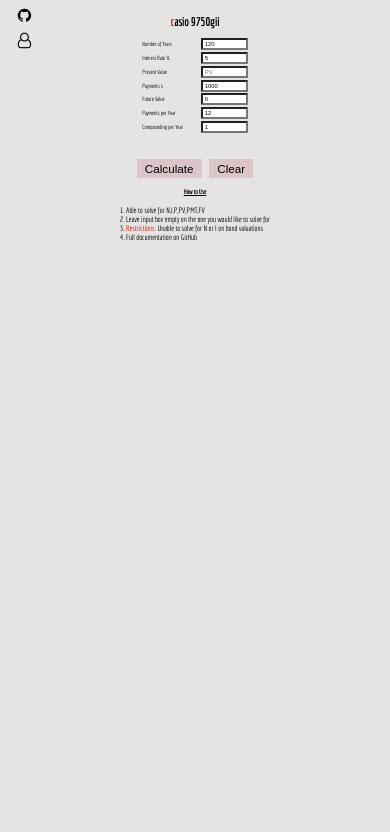
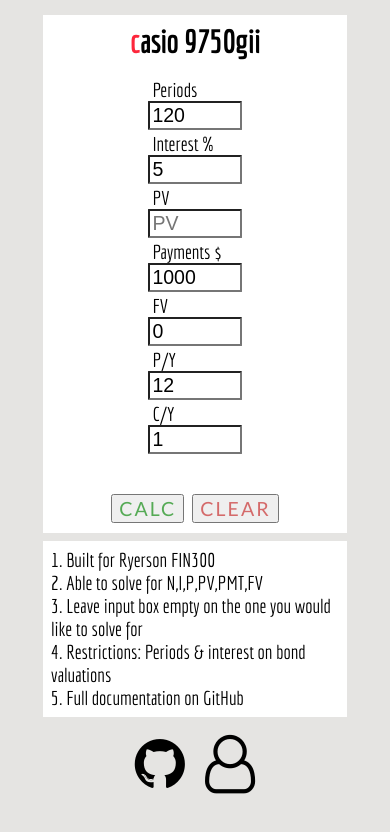
Before and after one commit to etiotan/react-casio-9750gii, a React (Create React App) app: page / in a window 390 px wide. Shown: the top 832 px of the page. Built offline with nearby package versions, Linux system fonts and the light colour scheme.

Commit message:
readMe added and cleaned up

```diff
--- a/src/App.css
+++ b/src/App.css
@@ -1,6 +1,7 @@
 @import url("https://fonts.googleapis.com/css?family=Economica" );
+@import url("https://fonts.googleapis.com/css?family=Lato");
 @import url("https://maxcdn.bootstrapcdn.com/font-awesome/4.7.0/css/font-awesome.min.css");
-
+/*General styling*/
 body{
   margin: 15px;
   padding: 0;
@@ -8,6 +9,14 @@
   font-size: 2vw;
   text-align: center;
   background-color: #E5E4E2;
+}
+
+/*calculator*/
+.calculator{
+  background-color: white;
+  width: 33%;
+  margin: 0 auto;
+  padding: 2vw
 }
 .block{
   display: block;
@@ -19,56 +28,57 @@
   width: 15vw;
   display: inline-block;
   text-align: left;
+  white-space: nowrap;
 }
 input{
   width: 10vw;
   font-size: 1.5vw;
   border-radius: .25vw;
 }
-input:hover{
+
+/*Clear & Submit Button*/
+button{
+  margin-top: 5.3vw;
+  margin-left: 1vw;
+  margin-right: 1vw;
+  font-size: 2vw;
+  transition: all 200ms ease;
+  box-sizing: border-box;
+  text-transform: uppercase;
+  font-family: 'Lato', Arial, sans-serif;
+  letter-spacing: 2px;
+  outline: none;
+  -webkit-tap-highlight-color: rgba(0,0,0,0);
+  -webkit-tap-highlight-color: transparent;
+  cursor: pointer;
 
 }
-/*Clear & Submit Button*/
-button{
-  margin-top: 6vw;
-  margin-left: 1vw;
-  margin-right: 1vw;
-  border-color: transparent;
-  background-color: #DBC5C9;
-  font-size: 3vw;
-  transition: all 200ms ease;
-  box-sizing: border-box;
-}
-button:hover{
-  transform: translateY(-2px);
-}
-h4{
-  padding: 0;
-  margin: 0;
-}
+
 /*answer*/
 .answer{
-  color: green;
+  color: #55AA55;
   padding: 0;
   margin: 0;
   position: absolute;
   left: 50%;
   transform: translate(-50%)
 }
-span{
-  color: red;
+
+
+/*explanation How to Use*/
+.userInterface{
+  text-align: center;
+  margin-top: 2vw;
+  padding: 0;
 }
 
-/*explanation How to Use*/
-h5{
-  text-decoration: underline;
-}
 .userInterface ul{
   list-style: decimal;
   list-style-position: inside;
+  background-color: white;
+  width: 33%;
   margin: 0 auto;
-  padding: 0;
-  display: inline-block;
+  padding: 2vw
 
 }
 .userInterface li{
@@ -87,19 +97,64 @@
   color: inherit;
   text-decoration: none;
 }
-.fa-github{
+.fa-user-o, .fa-github{
+  margin: 10px;
   display: block;
-  transition: all 500ms ease
+  transition: all 500ms ease;
+  cursor: pointer;
+  text-decoration: none;
 }
 .fa-github:hover{
   transform: translateY(-3px)
 }
-.fa-user-o{
-  margin: 10px;
-  display: block;
-  transition: all 500ms ease;
-  text-decoration: none;
-}
+
 .fa-user-o:hover{
   transform: translateY(-3px)
 }
+/*Media query for phones*/
+@media (max-width: 700px){
+
+.calculator{
+  width: 80%;
+}
+
+.userInterface ul{
+  width: 80%;
+}
+
+input, label{
+  width: 30%;
+  font-size: 5vw;
+  display: block;
+  margin: 0 auto;
+}
+
+.contact{
+  bottom: 0;
+  position: relative;
+  margin: 2vw;
+  transition: all 500ms ease
+}
+
+.fa-user-o, .fa-github{
+  display: inline-block;
+  font-size: 15vw;
+}
+
+.answer{
+  font-size: 10vw;
+  position: relative;
+  margin-top: 5vw;
+}
+
+.userInterface, button{
+  font-size: 5vw;
+}
+
+h2{
+  font-size: 8vw;
+  margin: 0;
+  margin-bottom: 5vw;
+}
+
+}
--- a/src/App.js
+++ b/src/App.js
@@ -18,37 +18,36 @@
               CY: "1",
               Ans: ""}
 }
-
 /**
- * Changes in the Input Boxes
+ * Handles and records Changes in the Input Boxes
  */
 handleChangeN(event){
-  var numb = (event.target.value);
-  this.setState({N:(numb)});
+  let numb = event.target.value;
+  this.setState({N: numb});
 }
 handleChangeI(event){
-  var numb = (event.target.value);
-  this.setState({I:(numb)});
+  let numb = event.target.value;
+  this.setState({I: numb});
 }
 handleChangePV(event){
-  var numb = (event.target.value);
-  this.setState({PV: (numb)});
+  let numb = event.target.value;
+  this.setState({PV: numb});
 }
 handleChangePMT(event){
-  var numb = (event.target.value);
-  this.setState({PMT: (numb)});
+  let numb = event.target.value;
+  this.setState({PMT: numb});
 }
 handleChangeFV(event){
-  var numb = (event.target.value);
-  this.setState({FV: (numb)});
+  let numb = event.target.value;
+  this.setState({FV: numb});
 }
 handleChangePY(event){
-  var numb = (event.target.value);
-  this.setState({PY: (numb)});
+  let numb = event.target.value;
+  this.setState({PY: numb});
 }
 handleChangeCY(event){
-  var numb = (event.target.value);
-  this.setState({CY: (numb)});
+  let numb = event.target.value;
+  this.setState({CY: numb});
 }
 handleClear(event){
   event.preventDefault();
@@ -63,8 +62,7 @@
 }
 //Submit button
 handleSubmit(event){
-  event.preventDefault();
-
+    event.preventDefault();
   //Changes into a Number before caclulations
     const N=parseFloat(this.state.N)
     const I=parseFloat(this.state.I*.01)
@@ -73,7 +71,6 @@
     const FV=parseFloat(this.state.FV)
     const PY=parseFloat(this.state.PY)
     const CY=parseFloat(this.state.CY)
-
     const R=parseFloat((PY*(Math.pow((1+I/CY),CY/PY)-1))/PY)
     console.log(R)
 
@@ -84,44 +81,39 @@
  //Present Value Annuity End of the Year
     if(this.state.PV===""){
       const presentValue = (FV/Math.pow((1+R),N) + PMT*(1 - Math.pow((1+R),-N))/R)*(-1)
-      this.setState({Ans:presentValue.toFixed(4)})
-      console.log(presentValue)
+      this.setState({Ans: presentValue.toFixed(4)})
       }
+
 //Future Value Annuity End of the Year
     if(this.state.FV===""){
       const futureValue = (PV * Math.pow((1+R),N) + PMT*(Math.pow((1+R),N)-1)/R)*(-1)
-      this.setState({Ans:futureValue.toFixed(4) })
-      console.log(futureValue)
+      this.setState({Ans: futureValue.toFixed(4)})
       }
+
 //Payments
     if(this.state.PMT===""){
       const paymentAmount = (PV/((1 - Math.pow((1+R),-N))/R) + FV/((Math.pow((1+R),N)-1)/R))*(-1)
+      this.setState({Ans: paymentAmount.toFixed(4)})
 
-      this.setState({Ans:paymentAmount.toFixed(4) })
-      console.log(paymentAmount)
       }
 //Years
     if(this.state.N===""){
       const numberYears = Math.log(((-1)*FV*R)/(PV*I))/(Math.log(1+R))
-
-      this.setState({Ans:numberYears.toFixed(4) })
-      console.log(numberYears)
+      this.setState({Ans: numberYears.toFixed(4)})
       }
 
-//Interest
+//Interest for PV&FV
     if(this.state.I===""){
       const interestRate =  Math.pow((FV/PV),(1/N)) - 1
-
-      this.setState({Ans:interestRate.toFixed(4) })
+      this.setState({Ans:interestRate.toFixed(4)})
       console.log(interestRate)
       }
-
 }
 
+//render JSX starts
   render() {
     return (
-            <div>
-
+      <div>
         <Calculator
           Calculator={this.state}
           handleChangeN={this.handleChangeN.bind(this)}
--- a/src/Components/Calculator.js
+++ b/src/Components/Calculator.js
@@ -3,9 +3,9 @@
 export default class Calculator extends React.Component {
 
     render() {
-/**
- * Variable Constants
- */
+        /**
+         * Variable Constants
+         */
         const N=this.props.Calculator.N;
         const I=this.props.Calculator.I;
         const PV=this.props.Calculator.PV;
@@ -16,21 +16,23 @@
 
         return (
             <div className="calculator">
-                <h2><span>c</span>asio 9750gii</h2>
+                {/* Title */}
+                <h2><span style={{color:"#FD263B"}}>c</span>asio 9750gii</h2>
+
+                {/* Calculator begins */}
                 <form>
-
                     <div className="block">
-                      <label>Number of Years</label>
+                      <label>Periods</label>
                       <input onChange={this.props.handleChangeN} placeholder="N" value={N}></input>
                     </div>
 
                     <div className="block">
-                      <label>Interest Rate %</label>
+                      <label>Interest %</label>
                       <input onChange={this.props.handleChangeI} placeholder="I%" value={I}></input>
                     </div>
 
                     <div className="block">
-                      <label>Present Value</label>
+                      <label>PV</label>
                       <input onChange={this.props.handleChangePV} placeholder="PV" value={PV}></input>
                     </div>
 
@@ -40,26 +42,27 @@
                     </div>
 
                     <div className="block">
-                      <label>Future Value</label>
+                      <label>FV</label>
                       <input onChange={this.props.handleChangeFV} placeholder="FV" value={FV}></input>
                     </div>
 
                     <div className="block">
-                      <label>Payments per Year</label>
+                      <label>P/Y</label>
                       <input onChange={this.props.handleChangePY} placeholder="P/Y" value={PY}></input>
                     </div>
 
                     <div className="block">
-                      <label>Compounding per Year</label>
+                      <label>C/Y</label>
                       <input onChange={this.props.handleChangeCY} placeholder="C/Y" value={CY}></input>
                     </div>
-    {/* Answer Output */}
-    <h1 className="answer">{this.props.answer}</h1>
+
+                    {/* Answer Output */}
+                    <h1 className="answer">{this.props.answer}</h1>
 
                     {/* Submit Button */}
                     <div className="block">
-                      <button onClick={this.props.handleSubmit}>Calculate</button>
-                      <button onClick={this.props.handleClear}>Clear</button>
+                      <button onClick={this.props.handleSubmit} style={{color:"#55AA55"}}>Calc</button>
+                      <button onClick={this.props.handleClear} style={{color: "#D46A6A"}}>Clear</button>
                     </div>
 
                 </form>
--- a/src/Components/Ui.js
+++ b/src/Components/Ui.js
@@ -9,12 +9,12 @@
 
 
         return (
-            <div className= "userInterface">
-              <h5>How to Use</h5>
+            <div className="userInterface">
               <ul>
+                <li>Built for Ryerson FIN300</li>
                 <li>Able to solve for N,I,P,PV,PMT,FV</li>
                 <li>Leave input box empty on the one you would like to solve for</li>
-                <li><span>Restrictions: </span>Unable to solve for N or I on bond valuations</li>
+                <li><span>Restrictions: </span>Periods & interest on bond valuations</li>
                 <li>Full documentation on GitHub</li>
               </ul>
               {/* github link */}
```
Also changed, not shown: package.json (+6 -1 lines), 1 other file (tests, documents, lock files or other folders).
